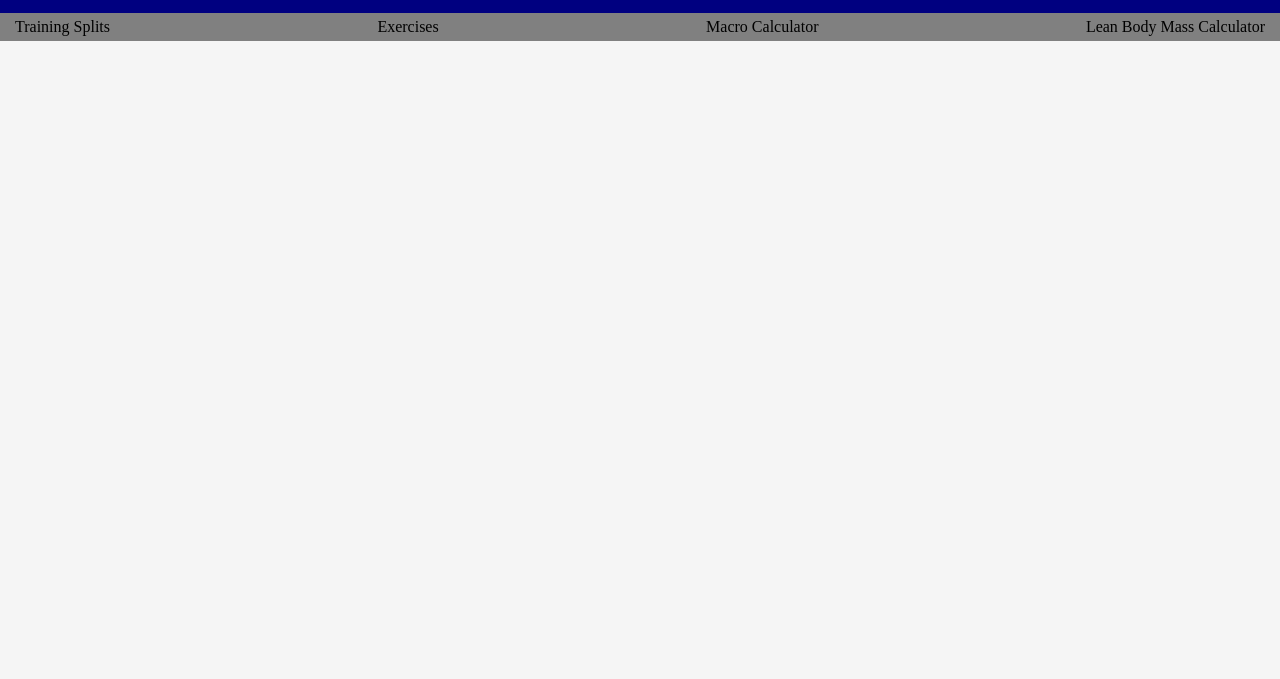
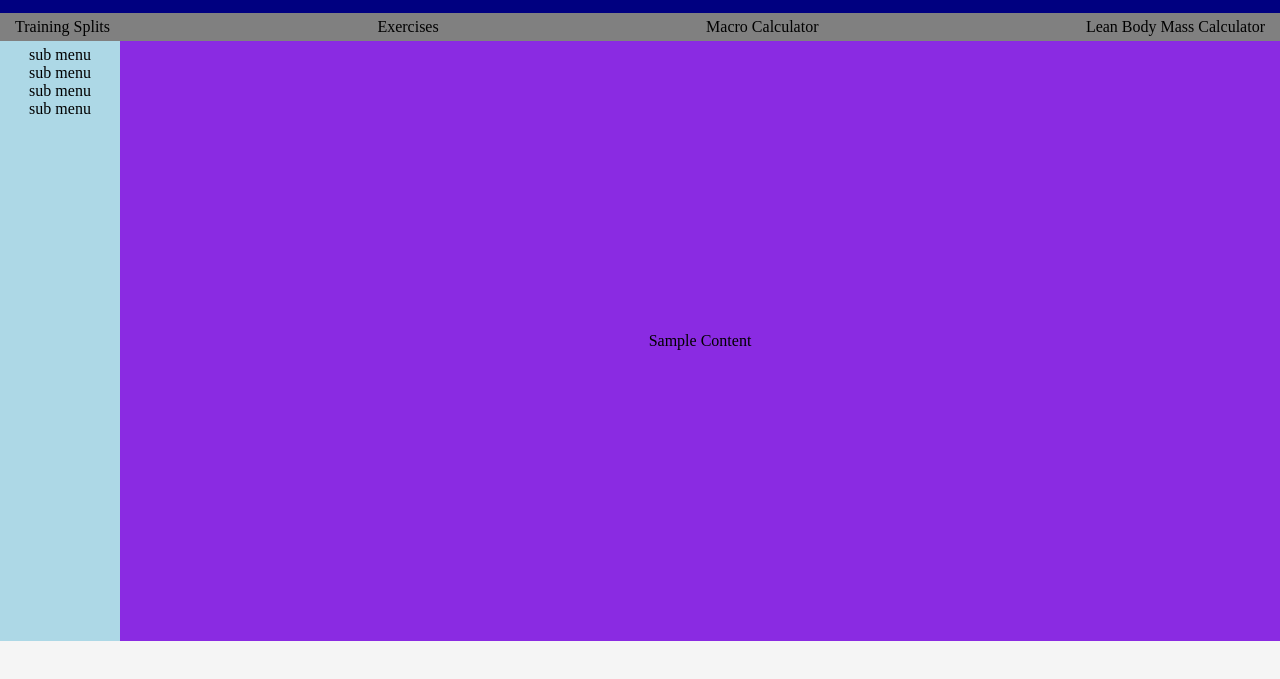
Before and after one commit to slimshaneyy/KeatingPerformanceWebsite, a plain HTML site: page index.html in a window 1280 px wide. Shown: the part 57-736 px from the top of the page. Drawn offline with Linux system fonts and the light colour scheme.

Commit message:
Add generic body layout

```diff
--- a/index.html
+++ b/index.html
@@ -19,5 +19,19 @@
         <div>Lean Body Mass Calculator</div>
     </div>
 
+    <div class="content_section">
+        <div class="left_banner">
+            <ul>
+                <li>sub menu</li>
+                <li>sub menu</li>
+                <li>sub menu</li>
+                <li>sub menu</li>
+            </ul>
+        </div>
+        <div class="right_side">
+            <div>Sample Content</div>
+        </div>
+    </div>
+
 </body>
 </html>
--- a/style.css
+++ b/style.css
@@ -20,3 +20,38 @@ body {
     justify-content: space-between;
     padding: 5px 15px;
 }
+
+.content_section {
+    display: flex;
+    flex: 1;
+    height: 600px;
+    background-color: lemonchiffon;
+}
+
+.left_banner {
+    display: flex;
+    flex-direction: column;
+    flex: 1;
+    background-color: lightblue;
+    align-items: center;
+    padding: 5px 10px;
+    max-width: 100px;
+}
+
+.left_banner ul {
+    margin: 0;
+    padding: 0;
+}
+
+.right_side {
+    display: flex;
+    flex: 1;
+    align-items: center;
+    justify-content: center;
+    background-color: blueviolet;
+
+}
+
+ul {
+    list-style: none;
+}
```
